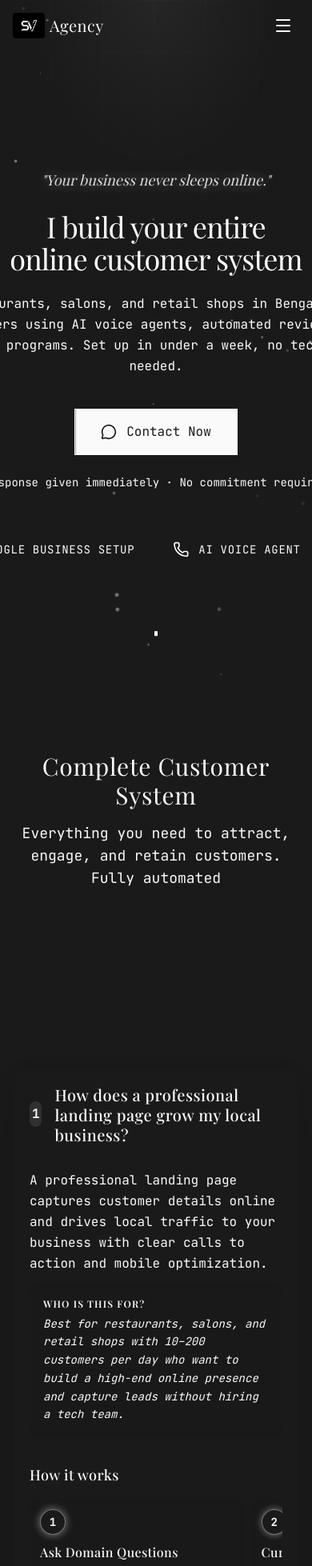
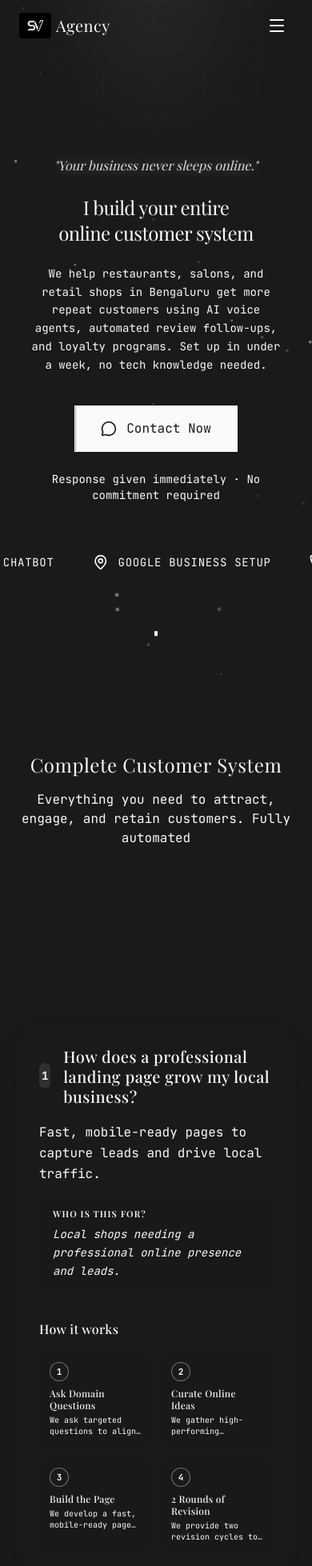
Before and after one commit to Sai-Videsh/Agency-Portfolio, a Next.js app in the folder sv-agency/: page / in a window 390 px wide. Shown: the top 1958 px of the page at 80% size. Built offline with nearby package versions, Linux system fonts and the light colour scheme; a web font is replaced by a local one.

Commit message:
fx: mobile compatibility

```diff
--- a/sv-agency/components/Hero.tsx
+++ b/sv-agency/components/Hero.tsx
@@ -6,7 +6,7 @@ import FloatingParticles from "./FloatingParticles";
 
 export default function Hero() {
   return (
-    <section className="relative min-h-screen flex items-center justify-center overflow-hidden pt-16">
+    <section className="relative min-h-screen flex flex-col items-center justify-center overflow-hidden pt-16 w-full max-w-[100vw]">
       {/* Background Effects */}
       <div className="absolute inset-0 bg-hero-glow" />
       <div className="absolute inset-0 bg-gradient-to-b from-transparent via-background/50 to-background" />
@@ -17,13 +17,13 @@ export default function Hero() {
       {/* Floating Particles */}
       <FloatingParticles />
 
-      <div className="relative z-10 max-w-5xl mx-auto px-4 sm:px-6 lg:px-8 py-20 text-center">
+      <div className="relative z-10 w-full max-w-5xl mx-auto px-6 sm:px-6 lg:px-8 py-20 text-center flex flex-col items-center">
         {/* Caption */}
         <motion.div
           initial={{ opacity: 0, y: 20 }}
           animate={{ opacity: 1, y: 0 }}
           transition={{ duration: 0.3 }}
-          className="mb-6 flex justify-center"
+          className="mb-6 w-full"
         >
           <motion.p
             animate={{
@@ -35,7 +35,7 @@ export default function Hero() {
               ]
             }}
             transition={{ duration: 3, repeat: Infinity, ease: "easeInOut" }}
-            className="text-primary font-serif italic text-lg sm:text-xl"
+            className="text-primary font-serif italic text-base sm:text-xl w-full"
           >
             "Your business never sleeps online."
           </motion.p>
@@ -46,7 +46,7 @@ export default function Hero() {
           initial={{ opacity: 0, y: 30 }}
           animate={{ opacity: 1, y: 0 }}
           transition={{ duration: 0.6, delay: 0.1 }}
-          className="text-4xl sm:text-5xl md:text-6xl lg:text-7xl tracking-tight mb-6"
+          className="text-2xl sm:text-5xl md:text-6xl lg:text-7xl tracking-tight mb-6 break-words w-full px-2"
         >
           I build your entire
           <br />
@@ -58,7 +58,7 @@ export default function Hero() {
           initial={{ opacity: 0, y: 20 }}
           animate={{ opacity: 1, y: 0 }}
           transition={{ duration: 0.5, delay: 0.2 }}
-          className="text-base sm:text-lg text-muted-foreground max-w-2xl mx-auto mb-10 leading-relaxed"
+          className="text-sm sm:text-lg text-muted-foreground max-w-2xl mx-auto mb-10 leading-relaxed px-2 break-words w-full"
         >
           We help restaurants, salons, and retail shops in Bengaluru get more repeat customers using AI voice agents, automated review follow-ups, and loyalty programs. Set up in under a week, no tech knowledge needed.
         </motion.p>
--- a/sv-agency/components/Navbar.tsx
+++ b/sv-agency/components/Navbar.tsx
@@ -36,7 +36,7 @@ const Navbar = () => {
     <>
       {/* Desktop Navbar */}
       <nav id="navbar" className="fixed top-0 left-0 right-0 z-50 transition-all duration-300">
-        <div className="max-w-6xl mx-auto px-4 sm:px-6 lg:px-8">
+        <div className="max-w-6xl mx-auto px-6 sm:px-6 lg:px-8">
           <div className="flex items-center justify-between h-16">
             {/* Logo */}
             <div className="flex items-center gap-1.5">
--- a/sv-agency/components/Pricing.tsx
+++ b/sv-agency/components/Pricing.tsx
@@ -91,7 +91,7 @@ const itemVariants = {
 export default function Pricing() {
   return (
     <section id="pricing" className="py-24 relative">
-      <div className="max-w-6xl mx-auto px-4 sm:px-6 lg:px-8">
+      <div className="max-w-6xl mx-auto px-6 sm:px-6 lg:px-8">
         {/* Section Header */}
         <motion.div
           initial={{ opacity: 0, y: 20 }}
@@ -100,10 +100,10 @@ export default function Pricing() {
           transition={{ duration: 0.5 }}
           className="text-center mb-16"
         >
-          <h2 className="text-3xl sm:text-4xl mb-4">
+          <h2 className="text-2xl sm:text-4xl mb-4">
             Simple Pricing
           </h2>
-          <p className="text-muted-foreground text-lg max-w-2xl mx-auto">
+          <p className="text-muted-foreground text-base sm:text-lg max-w-2xl mx-auto">
             Choose the perfect plan for your business. One-time payment, lifetime value.
           </p>
         </motion.div>
--- a/sv-agency/components/Products.tsx
+++ b/sv-agency/components/Products.tsx
@@ -26,7 +26,7 @@ const products = [
 export default function Products() {
   return (
     <section id="products" className="py-24 relative">
-      <div className="max-w-6xl mx-auto px-4 sm:px-6 lg:px-8">
+      <div className="max-w-6xl mx-auto px-6 sm:px-6 lg:px-8">
         {/* Section Header */}
         <motion.div
           initial={{ opacity: 0, y: 20 }}
@@ -35,10 +35,10 @@ export default function Products() {
           transition={{ duration: 0.5 }}
           className="text-center mb-16"
         >
-          <h2 className="text-3xl sm:text-4xl mb-4">
+          <h2 className="text-2xl sm:text-4xl mb-4">
             Products
           </h2>
-          <p className="text-muted-foreground text-lg max-w-2xl mx-auto">
+          <p className="text-muted-foreground text-base sm:text-lg max-w-2xl mx-auto">
             Tools and platforms I've built. Try them out by requesting access.
           </p>
         </motion.div>
--- a/sv-agency/components/Services.tsx
+++ b/sv-agency/components/Services.tsx
@@ -6,7 +6,9 @@ const services = [
   {
     title: "How does a professional landing page grow my local business?",
     target: "Best for restaurants, salons, and retail shops with 10–200 customers per day who want to build a high-end online presence and capture leads without hiring a tech team.",
+    mobileTarget: "Local shops needing a professional online presence and leads.",
     description: "A professional landing page captures customer details online and drives local traffic to your business with clear calls to action and mobile optimization.",
+    mobileDescription: "Fast, mobile-ready pages to capture leads and drive local traffic.",
     steps: [
       { title: "Ask Domain Questions", desc: "We ask targeted questions to align the design with your specific business goals." },
       { title: "Curate Online Ideas", desc: "We gather high-performing references to build instant trust with your audience." },
@@ -17,7 +19,9 @@ const services = [
   {
     title: "Can a WhatsApp chatbot handle my customer orders automatically?",
     target: "Ideal for cafes, bakeries, and retail stores that receive many routine questions and orders over WhatsApp and want to automate them 24/7.",
+    mobileTarget: "Cafes and retail stores with high routine customer queries.",
     description: "An AI WhatsApp chatbot instantly answers customer questions, takes orders, and sends automated follow-ups 24/7 without requiring your staff's manual intervention.",
+    mobileDescription: "Automated AI chats to handle orders and FAQs 24/7 on WhatsApp.",
     steps: [
       { title: "Map Customer Chats", desc: "We analyze your common queries to identify exactly what the bot must handle." },
       { title: "Design the Chat Flow", desc: "We script natural conversation paths so the bot sounds helpful and human." },
@@ -29,7 +33,9 @@ const services = [
   {
     title: "How do I get my business to show up on top of Google Maps?",
     target: "Perfect for local service businesses like gyms, clinics, and salons that want to appear first when customers search for services 'near me'.",
+    mobileTarget: "Local service businesses wanting to show up 'near me'.",
     description: "We optimize your Google Business Profile to ensure your business appears at the top of local search results when nearby customers are looking for your services.",
+    mobileDescription: "Rank higher on Google Maps to attract nearby customers.",
     steps: [
       { title: "Audit Your Profile", desc: "We identify missing details on your profile that are blocking local search traffic." },
       { title: "Curate Keywords", desc: "We research what local customers are typing to find services just like yours." },
@@ -39,7 +45,9 @@ const services = [
   {
     title: "Will an AI voice agent really answer my business calls 24/7?",
     target: "Best for busy restaurants and dental/medical clinics that miss calls during peak hours or after-hours and want to book appointments automatically.",
+    mobileTarget: "Busy restaurants and clinics missing peak-hour calls.",
     description: "An AI voice agent answers your customer calls 24/7, books appointments, handles FAQs, and follows up with missed callers so your staff focuses on in-person service instead of phones.",
+    mobileDescription: "AI answers calls, books appointments, and handles FAQs 24/7.",
     steps: [
       { title: "Analyze Call Volume", desc: "We review your call logs to determine which routine questions the AI should intercept." },
       { title: "Curate the Voice", desc: "We select a voice and write scripts that perfectly match your brand's tone." },
@@ -51,7 +59,9 @@ const services = [
   {
     title: "How do I get 3x more Google reviews from my current customers?",
     target: "Great for any retail or service business that provides a high-quality experience but struggles to get customers to actually leave a review.",
+    mobileTarget: "Retailers looking to build instant trust with 5-star ratings.",
     description: "We set up automated WhatsApp and SMS follow-ups that ask happy customers to leave a Google review within 2 hours of their visit. Most clients see a 3x review increase in the first month.",
+    mobileDescription: "Automated follow-ups that triple your Google reviews fast.",
     steps: [
       { title: "Find the Happy Moment", desc: "We pinpoint the exact moment your customer is happiest to ask for a review." },
       { title: "Curate Message Templates", desc: "We write simple SMS messages that encourage 5-star Google ratings." },
@@ -62,7 +72,9 @@ const services = [
   {
     title: "How can automated loyalty messages bring customers back to my store?",
     target: "Ideal for retail shops and salons with a database of past customers who haven't visited in 30-60 days and need a reason to return.",
+    mobileTarget: "Shops wanting to re-engage customers who haven't visited.",
     description: "Automated personalized retention campaigns send targeted offers and updates to your existing customers to keep them engaged and coming back to your store.",
+    mobileDescription: "Personalized offers to bring past customers back to your store.",
     steps: [
       { title: "Group Your Customers", desc: "We categorize your sales data to identify who is ready to buy again." },
       { title: "Curate Custom Offers", desc: "We design specific discount codes that give past customers a reason to return." },
@@ -76,7 +88,7 @@ const services = [
 export default function Services() {
   return (
     <section id="services" className="py-24 relative overflow-visible">
-      <div className="max-w-6xl mx-auto px-4 sm:px-6 lg:px-8">
+      <div className="max-w-6xl mx-auto px-6 sm:px-6 lg:px-8">
         {/* Container for Header & Cards - constrained sticky scope */}
         <div className="relative">
           {/* Section Header */}
@@ -87,10 +99,10 @@ export default function Services() {
             transition={{ duration: 0.5 }}
             className="sticky top-24 md:top-32 z-0 text-center mb-24 md:mb-32"
           >
-            <h2 className="text-3xl sm:text-4xl mb-4">
+            <h2 className="text-2xl sm:text-4xl mb-4">
               Complete Customer System
             </h2>
-            <p className="text-muted-foreground text-lg max-w-2xl mx-auto">
+            <p className="text-muted-foreground text-base sm:text-lg max-w-2xl mx-auto">
               Everything you need to attract, engage, and retain customers. Fully automated
             </p>
           </motion.div>
@@ -104,13 +116,13 @@ export default function Services() {
                 whileInView={{ opacity: 1, y: 0 }}
                 viewport={{ once: true, margin: "-100px" }}
                 transition={{ duration: 0.6 }}
-                className="sticky top-32 md:top-[52dvh] md:-translate-y-1/2 w-full p-5 md:p-8 bg-background border border-accent/50 shadow-2xl rounded-3xl"
+                className="sticky top-20 md:top-[52dvh] md:-translate-y-1/2 w-full p-6 md:p-8 bg-background border border-accent/50 shadow-2xl rounded-3xl"
                 style={{ zIndex: index + 10 }}
               >
                 {/* Top Section: Title & Description */}
                 <div className="mb-4">
-                  <div className="flex items-center gap-4 mb-8">
-                    <span className="flex items-center justify-center w-8 h-8 rounded-full bg-primary/10 text-primary font-bold text-base">
+                  <div className="flex items-center gap-4 mb-5">
+                    <span className="flex items-center justify-center w-8 h-8 rounded-full bg-primary/10 text-primary font-bold text-sm">
                       {index + 1}
                     </span>
                     <h3 className="text-xl sm:text-2xl lg:text-3xl max-w-4xl leading-tight font-medium">
@@ -118,72 +130,41 @@ export default function Services() {
                     </h3>
                   </div>
 
-                  <div className="grid grid-cols-1 lg:grid-cols-1 gap-4 mb-4">
+                  <div className="grid grid-cols-1 gap-4 mb-4">
                     <div>
                       <p className="text-muted-foreground text-base sm:text-lg leading-relaxed mb-3">
-                        {service.description}
+                        <span className="md:hidden">{service.mobileDescription}</span>
+                        <span className="hidden md:inline">{service.description}</span>
                       </p>
                       <div className="p-4 bg-secondary/30 rounded-2xl border border-accent/20">
-                        <h4 className="text-xs font-semibold uppercase tracking-widest text-primary mb-1.5">Who is this for?</h4>
+                        <h4 className="text-[11px] font-semibold uppercase tracking-widest text-primary mb-1.5">Who is this for?</h4>
                         <p className="text-sm sm:text-base text-foreground leading-relaxed italic">
-                          {service.target}
+                          <span className="md:hidden">{service.mobileTarget}</span>
+                          <span className="hidden md:inline">{service.target}</span>
                         </p>
                       </div>
                     </div>
                   </div>
                 </div>
 
-                {/* Bottom Section: Horizontal Roadmap */}
+                {/* Bottom Section: Grid Roadmap */}
                 <div className="border-t border-accent/30 pt-4 mt-4">
-                  <h4 className="text-lg font-medium mb-4 flex items-center gap-2">
+                  <h4 className="text-base font-medium mb-4 flex items-center gap-2">
                     How it works
                   </h4>
-                  <div className="flex overflow-x-auto md:overflow-visible snap-x snap-mandatory md:snap-none gap-2 pb-4 md:pb-0 [&::-webkit-scrollbar]:hidden [-ms-overflow-style:'none'] [scrollbar-width:'none']">
+                  <div className="grid grid-cols-2 md:flex md:flex-row gap-3">
                     {service.steps.map((step, stepIndex) => (
                       <div
                         key={step.title}
-                        className="relative flex-none w-[85%] sm:w-[60%] md:w-auto md:flex-1 snap-center bg-secondary/20 p-3 rounded-xl border border-accent/20"
+                        className="relative bg-secondary/20 p-3 rounded-xl border border-accent/20 flex flex-col md:flex-1"
                       >
-                        {/* Connecting Line */}
-                        {stepIndex < service.steps.length - 1 && (
-                          <motion.div
-                            animate={{ opacity: [0.1, 0.1, 0.5, 0.5, 0.1] }}
-                            transition={{
-                              duration: 4,
-                              times: [0, 0.2, 0.45, 0.7, 1],
-                              repeat: Infinity,
-                              ease: "easeInOut",
-                              delay: stepIndex * 1.2
-                            }}
-                            className="absolute top-[28px] left-[28px] w-[calc(100%+8px)] h-[2px] bg-primary z-0 -translate-y-1/2 hidden sm:block"
-                          />
-                        )}
+                        {/* Roadmap Node */}
+                        <div className="relative z-10 w-6 h-6 rounded-full bg-background border border-primary/40 text-primary flex items-center justify-center text-[11px] font-bold mb-2">
+                          {stepIndex + 1}
+                        </div>
 
-                        {/* Roadmap Node */}
-                        <motion.div
-                          animate={{
-                            boxShadow: [
-                              "0 0 0px 0px rgba(255,255,255,0)",
-                              "0 0 0px 0px rgba(255,255,255,0)",
-                              "0 0 8px 2px rgba(255,255,255,0.3)",
-                              "0 0 8px 2px rgba(255,255,255,0.3)",
-                              "0 0 0px 0px rgba(255,255,255,0)"
-                            ]
-                          }}
-                          transition={{
-                            duration: 4,
-                            times: [0, 0.2, 0.45, 0.7, 1],
-                            repeat: Infinity,
-                            ease: "easeInOut",
-                            delay: stepIndex * 1.2
-                          }}
-                          className="relative z-10 w-8 h-8 rounded-full bg-background border border-primary/40 text-primary flex items-center justify-center text-sm font-bold mb-3"
-                        >
-                          {stepIndex + 1}
-                        </motion.div>
-
-                        <h5 className="text-base font-medium mb-1.5 leading-tight">{step.title}</h5>
-                        <p className="text-sm text-muted-foreground leading-snug">
+                        <h5 className="text-xs font-medium mb-1 leading-tight">{step.title}</h5>
+                        <p className="text-[10px] text-muted-foreground leading-snug line-clamp-2 md:line-clamp-none">
                           {step.desc}
                         </p>
                       </div>
--- a/sv-agency/components/Testimonials.tsx
+++ b/sv-agency/components/Testimonials.tsx
@@ -73,7 +73,7 @@ export default function Testimonials() {
 
   return (
     <section id="testimonials" className="py-24 relative">
-      <div className="max-w-4xl mx-auto px-4 sm:px-6 lg:px-8">
+      <div className="max-w-4xl mx-auto px-6 sm:px-6 lg:px-8">
         {/* Section Header */}
         <motion.div
           initial={{ opacity: 0, y: 20 }}
@@ -82,7 +82,7 @@ export default function Testimonials() {
           transition={{ duration: 0.5 }}
           className="text-center mb-12"
         >
-          <h2 className="text-3xl sm:text-4xl mb-4 font-serif font-light tracking-wide">
+          <h2 className="text-2xl sm:text-4xl mb-4 font-serif font-light tracking-wide">
             What Clients Say
           </h2>
         </motion.div>
--- a/sv-agency/components/WorkShowcase.tsx
+++ b/sv-agency/components/WorkShowcase.tsx
@@ -22,7 +22,7 @@ const screenshots = [
 export default function WorkShowcase() {
   return (
     <section id="work" className="py-24 relative">
-      <div className="max-w-6xl mx-auto px-4 sm:px-6 lg:px-8">
+      <div className="max-w-6xl mx-auto px-6 sm:px-6 lg:px-8">
         {/* Section Header */}
         <motion.div
           initial={{ opacity: 0, y: 20 }}
@@ -31,10 +31,10 @@ export default function WorkShowcase() {
           transition={{ duration: 0.5 }}
           className="text-center mb-16"
         >
-          <h2 className="text-3xl sm:text-4xl mb-4">
+          <h2 className="text-2xl sm:text-4xl mb-4">
             Past Work
           </h2>
-          <p className="text-muted-foreground text-lg max-w-2xl mx-auto">
+          <p className="text-muted-foreground text-base sm:text-lg max-w-2xl mx-auto">
             Real results from real businesses. See how AI automation transforms customer engagement.
           </p>
         </motion.div>
```
Also changed, not shown: sv-agency/components/Contact.tsx (+4 -4 lines), sv-agency/components/FAQ.tsx (+5 -5 lines), sv-agency/components/Footer.tsx (+17 -17 lines).
